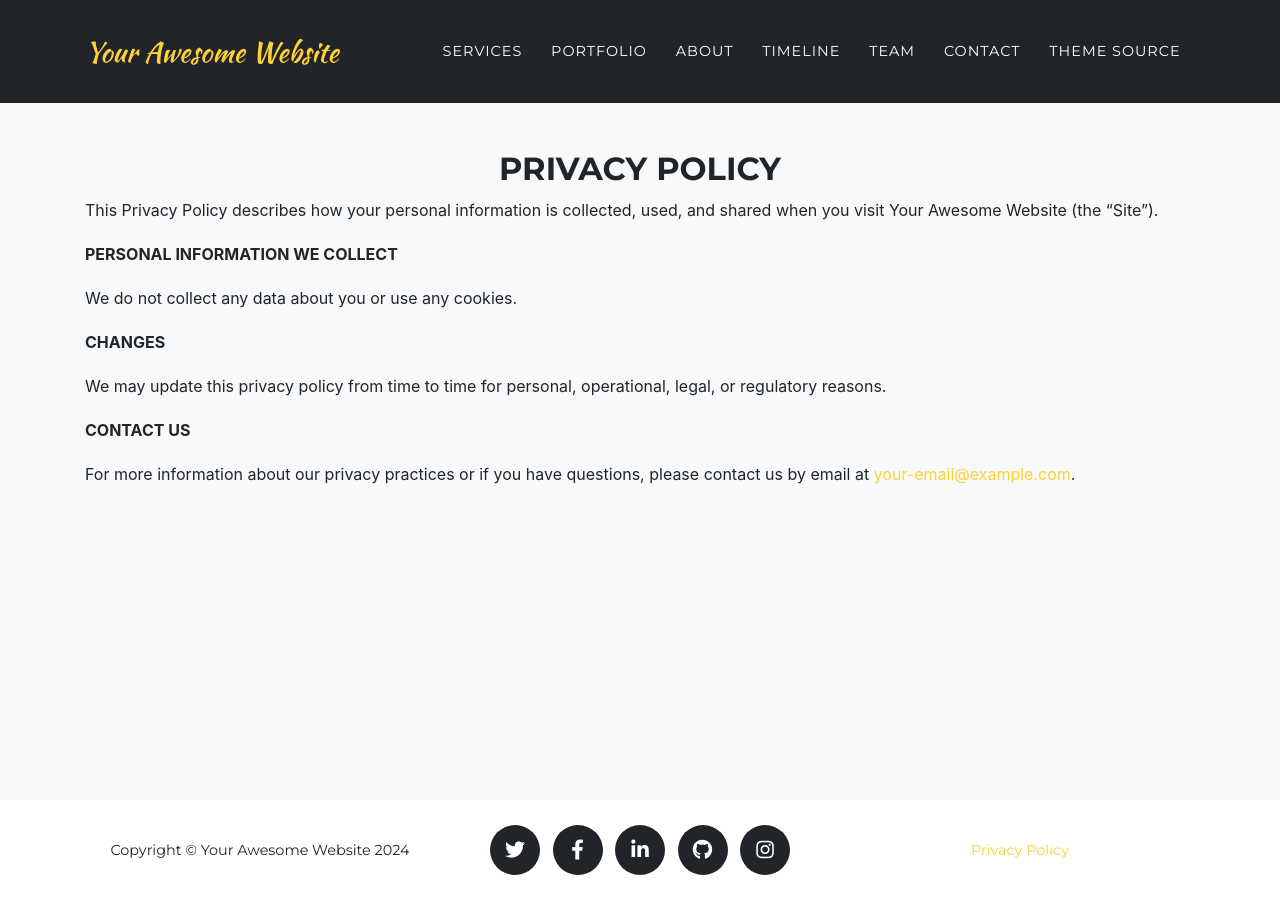
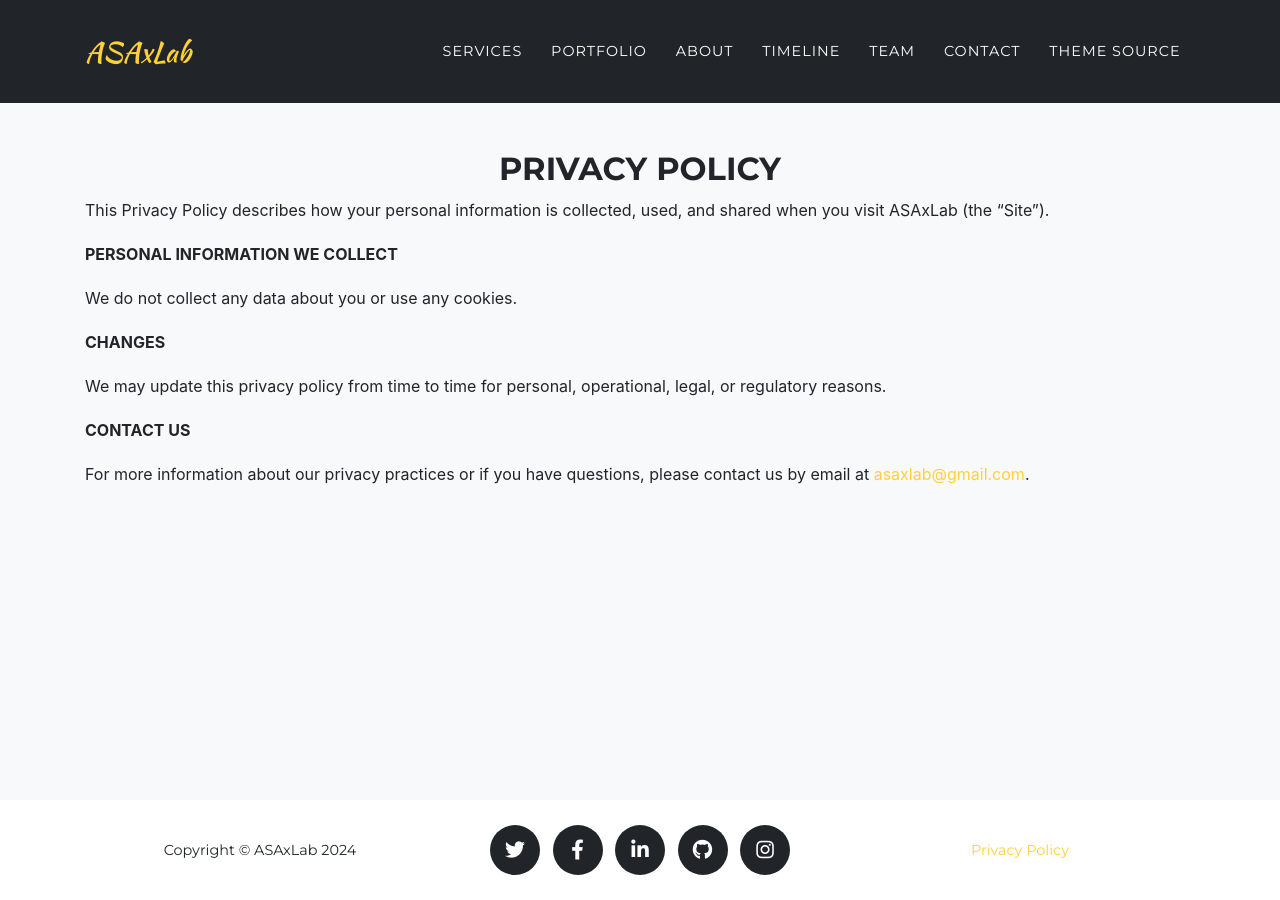
Before and after one commit to ASAxLab/asaxlab.github.io, a Jekyll site: the page built from legal.md, in a window 1280 px wide. Built offline with Jekyll 4.4.1, drawn with Linux system fonts in a browser that asks for light colours; some web fonts are replaced.

Commit message:
Update _config.yml

```diff
--- a/_config.yml
+++ b/_config.yml
@@ -11,15 +11,18 @@
 # You can create any custom variable you would like, and they will be accessible
 # in the templates via {{ site.myvariable }}.
 
-theme: jekyll-agency
+#theme: jekyll-agency
+remote_theme: raviriley/agency-jekyll-theme
 
 url    : "" # the base hostname & protocol for your site, e.g. http://example.com
-baseurl: "" # the subpath of your site, e.g. /blog
+baseurl: "asaxlab.github.io" # the subpath of your site, e.g. /blog
 
-title      : Your Awesome Website
-email      : your-email@example.com #this is also the email contact forms will go to
-description: "Site description"
-author     : Your Name
+title      : ASAxLab
+email      : asaxlab@gmail.com #this is also the email contact forms will go to
+description: >- # this means to ignore newlines until "baseurl:"
+  Artificial Situation Awareness X Laboratory (ASAxLab) is generating state-of-the-art results in the context of artificial intelligence,
+  robotics, advanced support systems, and safety technology.
+author     : Georg Hägele
 # logo:     #optional, defaults to site title
   # path: assets\img\clients\creative-market.jpg
   # height: 60 #height in px, defaults to 52px
```
